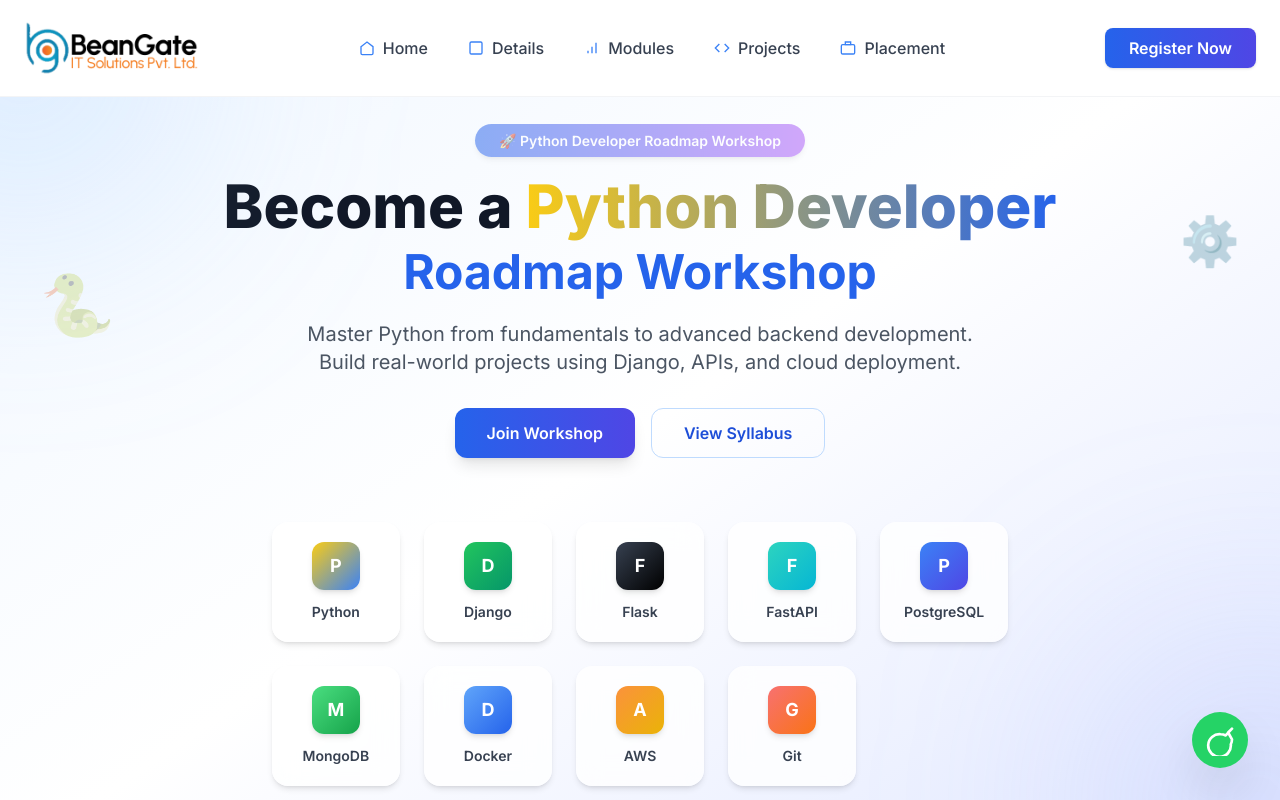
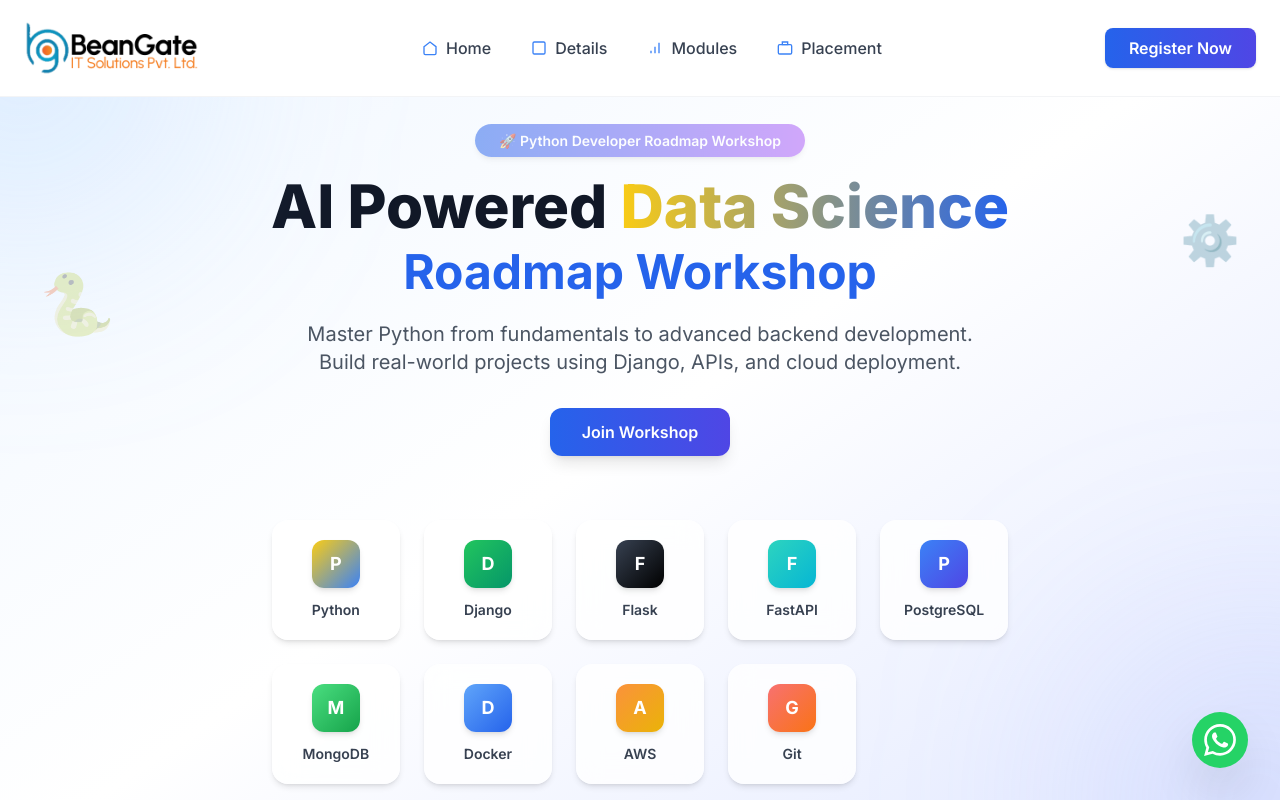
Before and after one commit to Jiyachaurasia2004/Python-workshop, a React (Vite) app in the folder frontend/: page / in a window 1280 px wide. Shown: the top 800 px of the page. Built offline with nearby package versions, Linux system fonts and the light colour scheme.

Commit message:
final ccomment

```diff
--- a/frontend/src/App.jsx
+++ b/frontend/src/App.jsx
@@ -44,43 +44,7 @@
   </div>
 </section>
 
-     <section id="workshop-projects-section" className="py-24 bg-[#eaf4f8]">
-  <div className="max-w-6xl mx-auto px-6 text-center">
 
-    {/* Heading */}
-    <h2 className="text-4xl md:text-5xl font-extrabold text-indigo-950 mb-4">
-      Hands-on <span className="bg-clip-text text-transparent bg-gradient-to-r from-green-500 to-green-600">Projects</span>
-    </h2>
-    <p className="text-gray-600 mb-12 text-lg md:text-xl">
-      Real-world applications you will build during the workshop.
-    </p>
-
-    {/* Projects Grid */}
-    <div className="grid grid-cols-1 sm:grid-cols-2 lg:grid-cols-3 gap-10">
-      {['E-Commerce Suite', 'Social Media API', 'Banking System'].map((project, i) => (
-        <div
-          key={i}
-          className="p-8 rounded-3xl glass border border-white/20 shadow-2xl backdrop-blur-md hover:shadow-3xl transform hover:-translate-y-3 transition-all duration-500 text-left"
-        >
-          {/* Number Circle */}
-          <div className="w-16 h-16 bg-gradient-to-br from-green-100 to-green-200 rounded-2xl flex items-center justify-center text-green-600 mb-6 font-bold text-lg md:text-xl group-hover:from-green-500 group-hover:to-green-600 group-hover:text-white transition-all duration-500">
-            {`0${i+1}`}
-          </div>
-
-          {/* Project Title */}
-          <h4 className="text-xl md:text-2xl font-bold text-indigo-950 mb-3 group-hover:text-green-600 transition-colors duration-300">
-            {project}
-          </h4>
-
-          {/* Description */}
-          <p className="text-gray-700 text-sm md:text-base leading-relaxed group-hover:text-gray-900 transition-colors duration-300">
-            Full-featured application using <span className="font-semibold text-green-600">React, Spring Boot, and PostgreSQL</span>.
-          </p>
-        </div>
-      ))}
-    </div>
-  </div>
-</section>
       </main>
        <FAQ/>
        <RegisterSection/>
--- a/frontend/src/components/Contact.jsx
+++ b/frontend/src/components/Contact.jsx
@@ -21,7 +21,7 @@
     setStatus("loading");
 
     try {
-      const response = await fetch("http://localhost:5000/api/contact", {
+      const response = await fetch("https://python-workshop-backend.onrender.com/api/contact", {
         method: "POST",
         headers: {
           "Content-Type": "application/json",
--- a/frontend/src/components/FloatingButtons.jsx
+++ b/frontend/src/components/FloatingButtons.jsx
@@ -23,12 +23,14 @@
       )}
 
       <a
-        href="https://wa.me/your-number"
+        href="https://wa.me/919993376705"
         target="_blank"
         rel="noopener noreferrer"
         className="w-14 h-14 bg-[#25D366] text-white rounded-full shadow-2xl flex items-center justify-center hover:bg-[#20ba59] hover:scale-110 transition-all duration-300"
       >
-        <svg xmlns="http://www.w3.org/2000/svg" width="32" height="32" viewBox="0 0 24 24" fill="none" stroke="currentColor" strokeWidth="2" strokeLinecap="round" strokeLinejoin="round"><path d="M21 11.5a8.38 8.38 0 0 1-.9 3.8 8.5 8.5 0 1 1-7.6-7.6 8.38 8.38 0 0 1 3.8.9L21 3.5l-2.9 2.9z"></path></svg>
+        <svg xmlns="http://www.w3.org/2000/svg" width="32" height="32" viewBox="0 0 24 24" fill="currentColor">
+          <path d="M17.472 14.382c-.297-.149-1.758-.867-2.03-.967-.273-.099-.471-.148-.67.15-.197.297-.767.966-.94 1.164-.173.199-.347.223-.644.075-.297-.15-1.255-.463-2.39-1.475-.883-.788-1.48-1.761-1.653-2.059-.173-.297-.018-.458.13-.606.134-.133.298-.347.446-.52.149-.174.198-.298.298-.497.099-.198.05-.371-.025-.52-.075-.149-.669-1.612-.916-2.207-.242-.579-.487-.5-.669-.51-.173-.008-.371-.01-.57-.01-.198 0-.52.074-.792.372-.272.297-1.04 1.016-1.04 2.479 0 1.462 1.065 2.875 1.213 3.074.149.198 2.096 3.2 5.077 4.487.709.306 1.262.489 1.694.625.712.227 1.36.195 1.871.118.571-.085 1.758-.719 2.006-1.413.248-.694.248-1.289.173-1.413-.074-.124-.272-.198-.57-.347m-5.421 7.403h-.004a9.87 9.87 0 01-5.031-1.378l-.361-.214-3.741.982.998-3.648-.235-.374a9.86 9.86 0 01-1.51-5.26c.001-5.45 4.436-9.884 9.888-9.884 2.64 0 5.122 1.03 6.988 2.898a9.825 9.825 0 012.893 6.994c-.003 5.45-4.437 9.884-9.885 9.884m8.413-18.297A11.815 11.815 0 0012.05 0C5.495 0 .16 5.335.157 11.892c0 2.096.547 4.142 1.588 5.945L.057 24l6.305-1.654a11.882 11.882 0 005.683 1.448h.005c6.554 0 11.89-5.335 11.893-11.893a11.821 11.821 0 00-3.48-8.413z"/>
+        </svg>
       </a>
     </div>
   );
--- a/frontend/src/components/Hero.jsx
+++ b/frontend/src/components/Hero.jsx
@@ -29,9 +29,9 @@
 
       {/* 🔥 Heading */}
       <h1 className="text-4xl md:text-6xl font-extrabold text-gray-900 leading-tight">
-        Become a{" "}
+        AI Powered{" "}
         <span className="bg-gradient-to-r from-yellow-400 to-blue-600 bg-clip-text text-transparent">
-          Python Developer
+          Data Science
         </span>
       </h1>
 
@@ -44,14 +44,13 @@
         Master Python from fundamentals to advanced backend development. Build real-world projects using Django, APIs, and cloud deployment.
       </p>
 
-      {/* 🔥 CTA Buttons */}
       <div className="mt-8 flex flex-col sm:flex-row gap-4">
-        <button className="bg-gradient-to-r from-blue-600 to-indigo-600 text-white px-8 py-3 rounded-xl font-semibold shadow-lg hover:scale-105 hover:shadow-xl transition">
+        <a
+          href="#contact"
+          className="bg-gradient-to-r from-blue-600 to-indigo-600 text-white px-8 py-3 rounded-xl font-semibold shadow-lg hover:scale-105 hover:shadow-xl transition inline-block text-center"
+        >
           Join Workshop
-        </button>
-        <button className="border border-blue-200 text-blue-700 px-8 py-3 rounded-xl font-semibold hover:bg-blue-50 transition">
-          View Syllabus
-        </button>
+        </a>
       </div>
 
       {/* 🔥 Tech Stack Cards */}
--- a/frontend/src/components/Navbar.jsx
+++ b/frontend/src/components/Navbar.jsx
@@ -29,12 +29,7 @@
         <path d="M12 20V10M18 20V4M6 20v-4"/>
       </svg>
     ),
-    Projects: (
-      <svg className="w-4 h-4" fill="none" stroke="currentColor" strokeWidth="2" viewBox="0 0 24 24">
-        <polyline points="16 18 22 12 16 6"/>
-        <polyline points="8 6 2 12 8 18"/>
-      </svg>
-    ),
+
     Placement: (
       <svg className="w-4 h-4" fill="none" stroke="currentColor" strokeWidth="2" viewBox="0 0 24 24">
         <rect x="2" y="7" width="20" height="14" rx="2"/>
@@ -47,7 +42,7 @@
     { name: "Home", id: "home" },
     { name: "Details", id: "details" },
     { name: "Modules", id: "modules" },
-    { name: "Projects", id: "projects" },
+
     { name: "Placement", id: "placement" },
   ];
 
```
